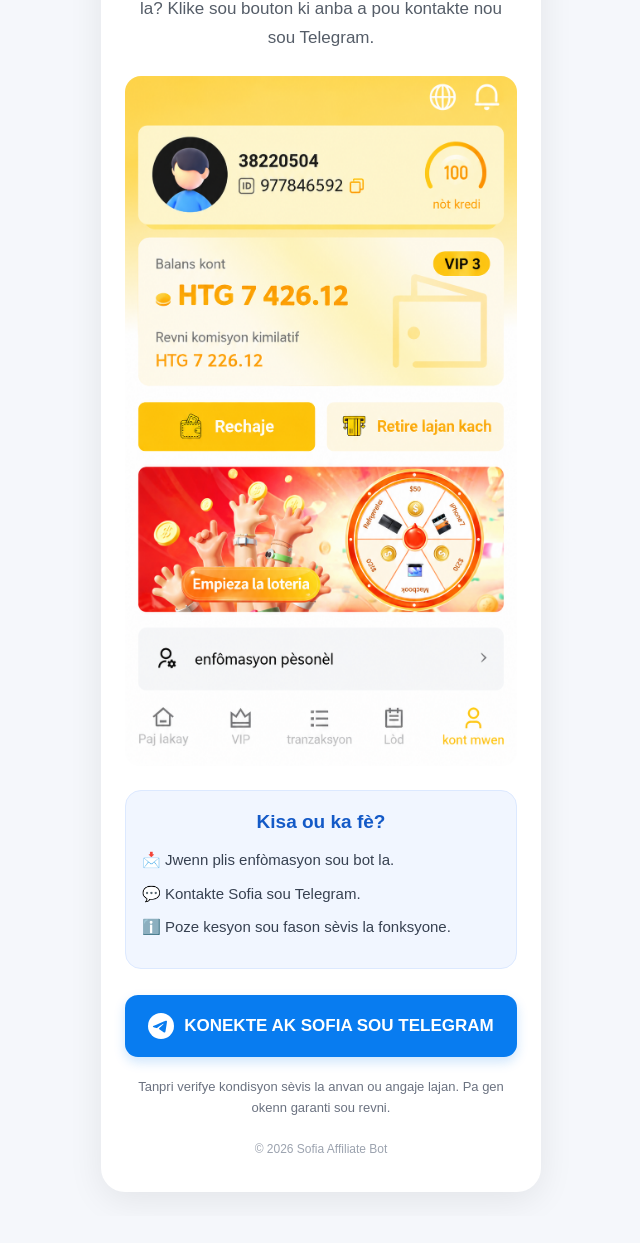
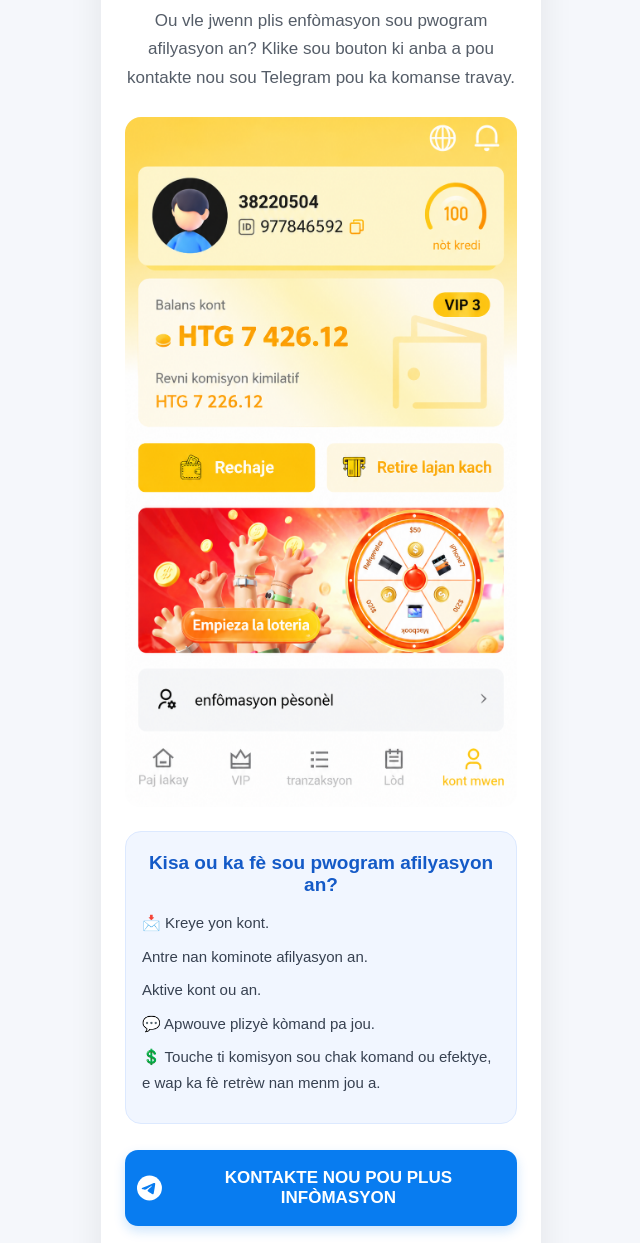
Before and after one commit to Fredson329/sofia-landing-page, a plain HTML site: page index.html in a window 1280 px wide. Shown: the part 275-1518 px from the top of the page, without its empty margins (319-959 px from the left). Before the commit the page ends 1491 px from the top, so only its background shows below. Drawn offline with Linux system fonts and the light colour scheme.

Commit message:
Update title and content for affiliate program

```diff
--- a/index.html
+++ b/index.html
@@ -4,9 +4,9 @@
   <meta charset="UTF-8">
   <meta name="viewport" content="width=device-width, initial-scale=1.0">
 
-  <title>Sofia Affiliate Bot</title>
+  <title>Pwogram Afilyasyon</title>
 
-  <meta name="description" content="Dekouvri Sofia Affiliate Bot la epi kontakte nou sou Telegram pou jwenn plis enfòmasyon.">
+  <meta name="description" content="Dekouvri pwogram afilyasyon an epi kontakte nou sou Telegram pou jwenn plis enfòmasyon.">
 
   <style>
     * {
@@ -144,23 +144,27 @@
 
     <img src="file_00000000b21481f6a4a1c3c6ea632ff8.png" alt="Sofia" style="width:100px;height:100px;border-radius:50%;object-fit:cover;object-position:center top;display:block;margin:0 auto 24px;box-shadow:0 6px 18px rgba(22,119,255,0.25);">
 
-    <h1>Byenveni sou Sofia!</h1>
+    <h1>Byenveni sou pwogram afilyasyon an!</h1>
 
     <p class="subtitle">
-      Ou vle jwenn plis enfòmasyon sou Sofia Affiliate Bot la?
-      Klike sou bouton ki anba a pou kontakte nou sou Telegram.
+      Ou vle jwenn plis enfòmasyon sou pwogram afilyasyon an?
+      Klike sou bouton ki anba a pou kontakte nou sou Telegram pou ka komanse travay.
     </p>
 
     <img class="promo" src="file_00000000884c81f6889d69d56a8a1664.png" alt="Sofia Affiliate Bot">
 
     <section class="info-box">
-      <h2>Kisa ou ka fè?</h2>
+      <h2>Kisa ou ka fè sou pwogram afilyasyon an?</h2>
 
-      <p>📩 Jwenn plis enfòmasyon sou bot la.</p>
+      <p>📩 Kreye yon kont.</p>
 
-      <p>💬 Kontakte Sofia sou Telegram.</p>
+      <p> Antre nan kominote afilyasyon an.</p>
 
-      <p>ℹ️ Poze kesyon sou fason sèvis la fonksyone.</p>
+      <p> Aktive kont ou an.</p>
+
+      <p>💬 Apwouve plizyè kòmand pa jou.</p>
+
+      <p>💲 Touche ti komisyon sou chak komand ou efektye, e wap ka fè retrèw nan menm jou a.</p>
     </section>
 
     <a
@@ -174,16 +178,14 @@
         <circle cx="120" cy="120" r="120" fill="#ffffff"/>
         <path fill="#087cf0" d="M54 118.5c35-15.2 58.3-25.3 70-30.2 33.3-13.9 40.3-16.3 44.8-16.4 1 0 3.2.2 4.6 1.4 1.2 1 1.5 2.300 1.700 3.300.2 1 .4 3.100.2 4.800-1.800 19-9.600 65.100-13.600 86.300-1.700 9-5 12-8.200 12.300-7 .6-12.300-4.600-19-9-10.600-6.900-16.500-11.200-26.800-18-11.900-7.800-4.200-12.100 2.600-19.100 1.800-1.800 32.500-29.800 33.100-32.300.1-.3.1-1.500-.6-2.100-.7-.6-1.700-.4-2.500-.2-1.100.2-17.900 11.400-50.600 33.500-4.800 3.300-9.100 4.900-13 4.800-4.300-.1-12.500-2.400-18.700-4.400-7.500-2.400-13.500-3.700-13-7.900.3-2.200 3.300-4.400 8.900-6.700z"/>
       </svg>
-      <span>KONEKTE AK SOFIA SOU TELEGRAM</span>
+      <span>KONTAKTE NOU POU PLUS INFÒMASYON</span>
     </a>
 
     <p class="note">
-      Tanpri verifye kondisyon sèvis la anvan ou angaje lajan.
-      Pa gen okenn garanti sou revni.
-    </p>
+      Tanpri swiv etap asistans diw swiv yo epi fè egzakteman sa asistans lan diw fè yo.</p>
 
     <footer>
-      © 2026 Sofia Affiliate Bot
+      © 2026 Sofia Affiliate Asistans
     </footer>
 
   </main>
```
